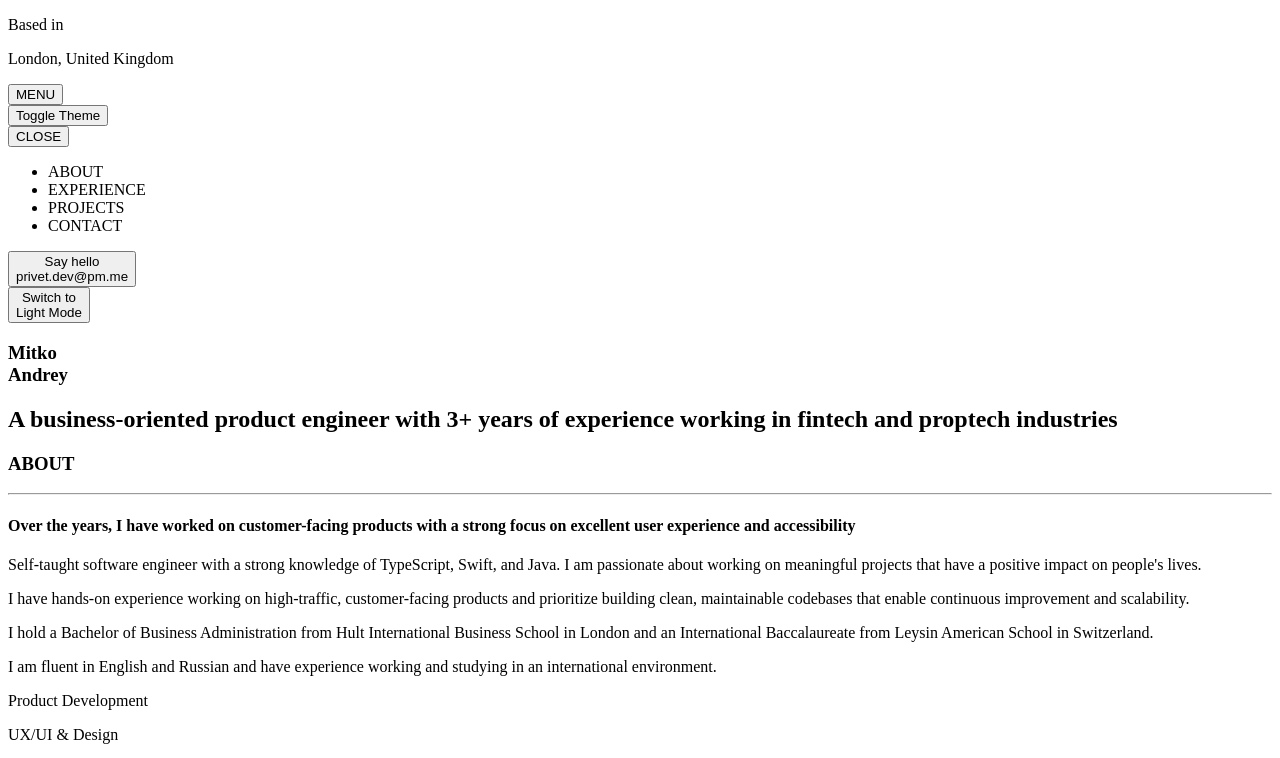
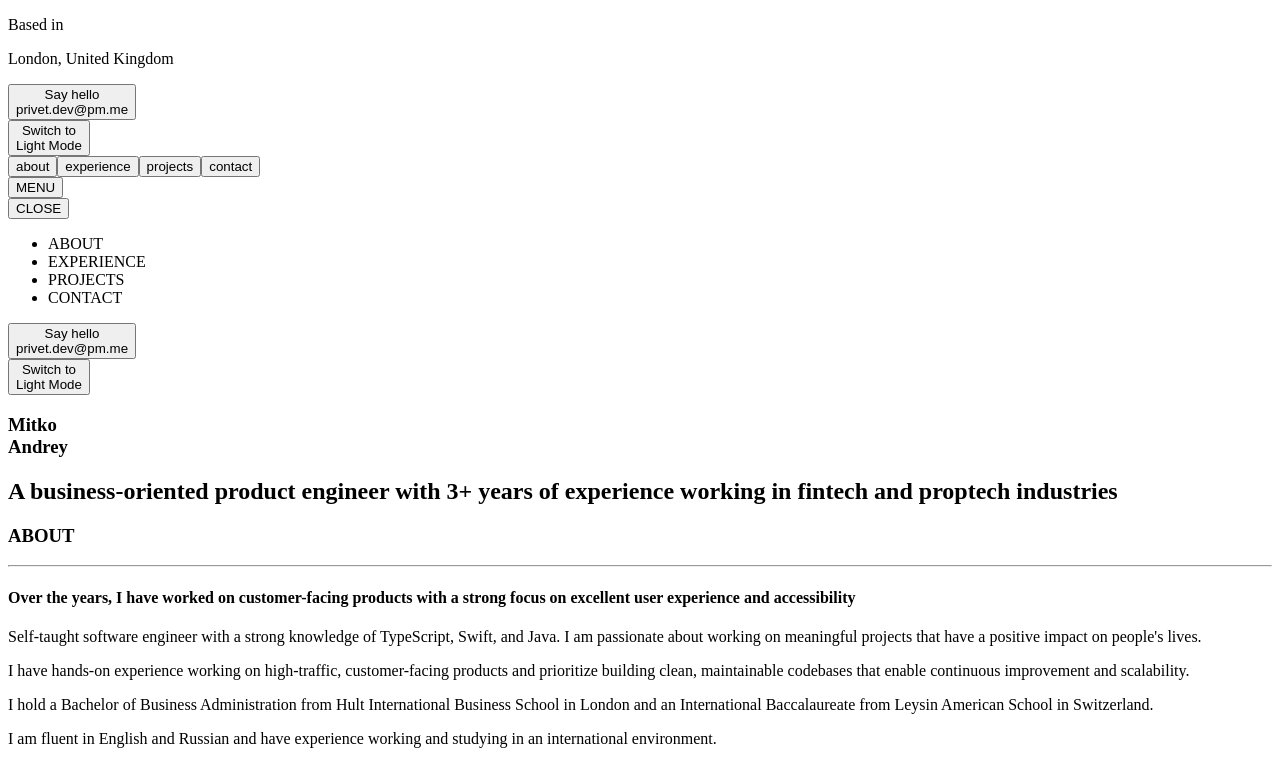
Before and after one commit to kappaggaeru/portfoliov2, a Next.js app: page / in a window 1280 px wide. Shown: the top 758 px of the page. Built offline with nearby package versions, Linux system fonts and the light colour scheme.

Commit message:
Agrego links en navbar

```diff
--- a/src/app/components/buttons/toggle-theme-button-component.tsx
+++ b/src/app/components/buttons/toggle-theme-button-component.tsx
@@ -1,14 +1,14 @@
 import { useTheme } from "@/app/context/ThemeContext";
 import ActionButtonComponent from "./action-button-component";
 
-export default function ToggleThemeButton() {
+export default function ToggleThemeButton({ styleClass }: {styleClass?: string}) {
     const { theme, toggleTheme } = useTheme();
 
     const currentTheme = theme == "light" ? "Light Mode" : 'Dark Mode';
 
     return (
         <div onClick={toggleTheme}>
-            <ActionButtonComponent texts={["Switch to", currentTheme]} styleClass="text-align-end"/>
+            <ActionButtonComponent texts={["Switch to", currentTheme]} styleClass={styleClass}/>
         </div>
     );
 }
--- a/src/app/components/menu-component.tsx
+++ b/src/app/components/menu-component.tsx
@@ -32,7 +32,7 @@ export default function MenuComponent() {
                 <div className="footer-menu-item">
                     <ActionButtonComponent texts={["Say hello", "privet.dev@pm.me"]} />
                 </div>
-                <ToggleThemeButton />
+                <ToggleThemeButton styleClass="text-align-end"/>
             </div>
         )
     }
--- a/src/app/components/navbar-component.tsx
+++ b/src/app/components/navbar-component.tsx
@@ -1,25 +1,41 @@
 'use client';
 import { useMenu } from "../context/MenuContext";
-import { useTheme } from "../context/ThemeContext";
 import ActionButtonComponent from "./buttons/action-button-component";
+import ToggleThemeButton from "./buttons/toggle-theme-button-component";
 import MenuComponent from "./menu-component";
 
 export default function NavbarComponent() {
     const { showMenu, toggleMenu } = useMenu();
-    const { theme, toggleTheme } = useTheme();
+
+    const links = [
+        "about",
+        "experience",
+        "projects",
+        "contact"
+    ];
+
+    const navbarLinks = links.map((link, index) =>
+        <button key={index}>{link}</button>
+    );
 
     return (
         <div>
             <div className="navbar-container">
-                <div>
+                <div className="navbar-location-container">
                     <p>Based in</p>
                     <p>London, United Kingdom</p>
                 </div>
-                <div onClick={toggleMenu}>
+                <div className="navbar-contact-container navbar-button">
+                    <ActionButtonComponent texts={["Say hello", "privet.dev@pm.me"]} />
+                </div>
+                <div className="theme-navbar-container navbar-button">
+                    <ToggleThemeButton />
+                </div>
+                <nav className="navbar-links-container navbar-button">
+                    {navbarLinks}
+                </nav>
+                <div onClick={toggleMenu} className="menu-navbar-button">
                     <ActionButtonComponent texts={["MENU"]} />
-                </div>
-                <div onClick={toggleTheme}>
-                    <ActionButtonComponent texts={["Toggle Theme"]} />
                 </div>
             </div>
             <div className={showMenu ? "d-block" : "d-none"}>
--- a/src/app/globals.css
+++ b/src/app/globals.css
@@ -56,7 +56,8 @@ h4 {
     padding: 2rem 1.5rem;
 }
 
-.main-container {
+.menu-launcher {
+    display: block;
 }
 
 .home-container {
@@ -283,6 +284,10 @@ h4 {
     text-align: end;
 }
 
+.navbar-button {
+    display: none;
+}
+
 @media screen and (min-width: 48rem) {
     .main-d-none {
         display: block !important;
@@ -290,6 +295,10 @@ h4 {
 
     .menu-container {
         display: none;
+    }
+
+    .navbar-links-container button {
+        text-transform: uppercase;
     }
 
     .site-container {
@@ -316,7 +325,7 @@ h4 {
         grid-row: 1 / span 1;
     }
 
-    .grid-about-paragraph{
+    .grid-about-paragraph {
         grid-column: 4 / span 3;
         grid-row: 1 / span 2;
     }
@@ -328,9 +337,23 @@ h4 {
 
 }
 
-@media screen and (min-width: 768px) {
+@media screen and (min-width: 64rem) {
     .site-container {
         margin: 0 4rem;
+    }
+
+    .navbar-button {
+        display: block;
+    }
+
+    .menu-navbar-button {
+        display: none;
+    }
+
+    .navbar-links-container {
+        display: flex;
+        flex-direction: row;
+        column-gap: 2rem;
     }
 
     .welcome-container h1 {
```
